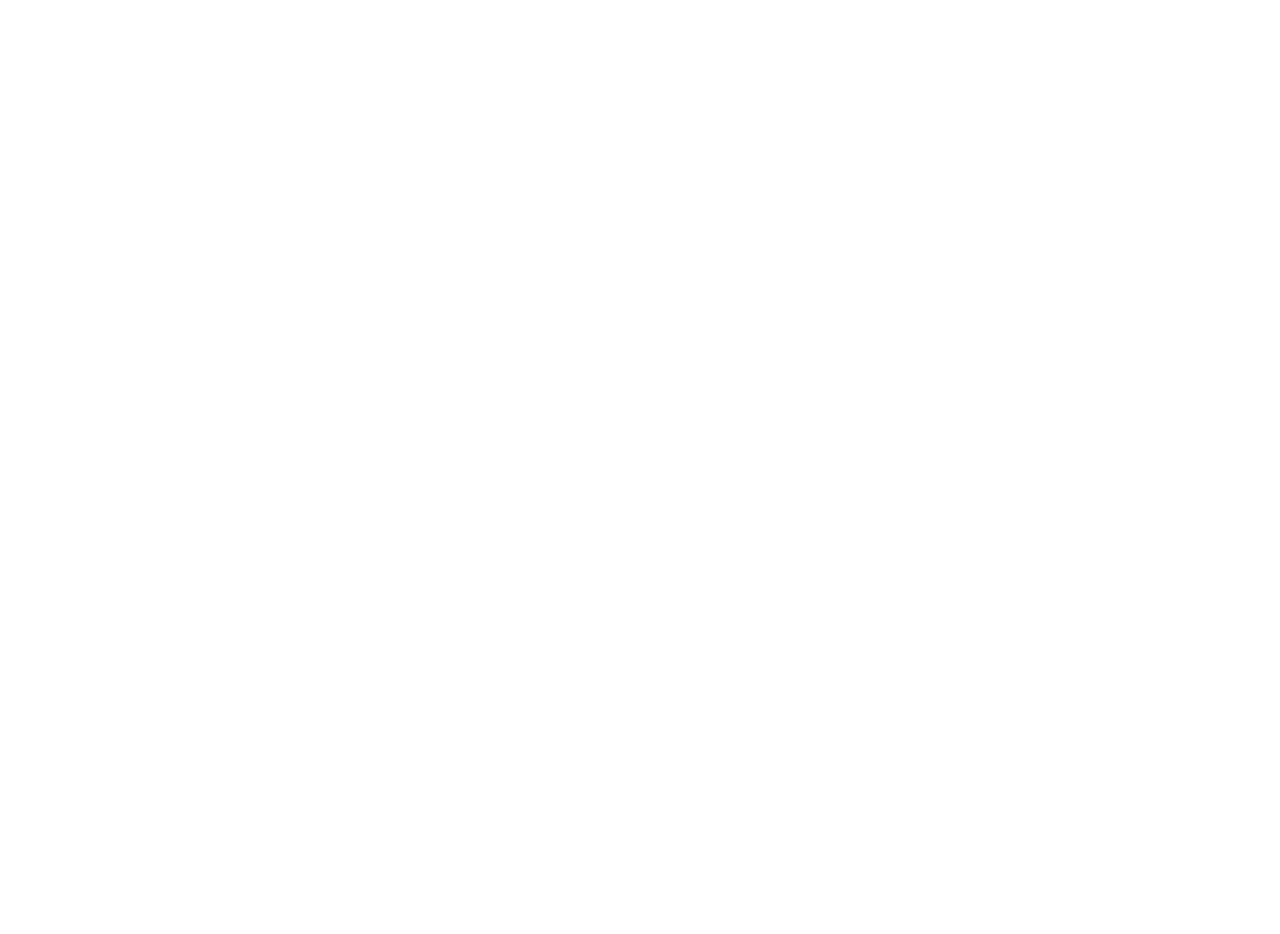
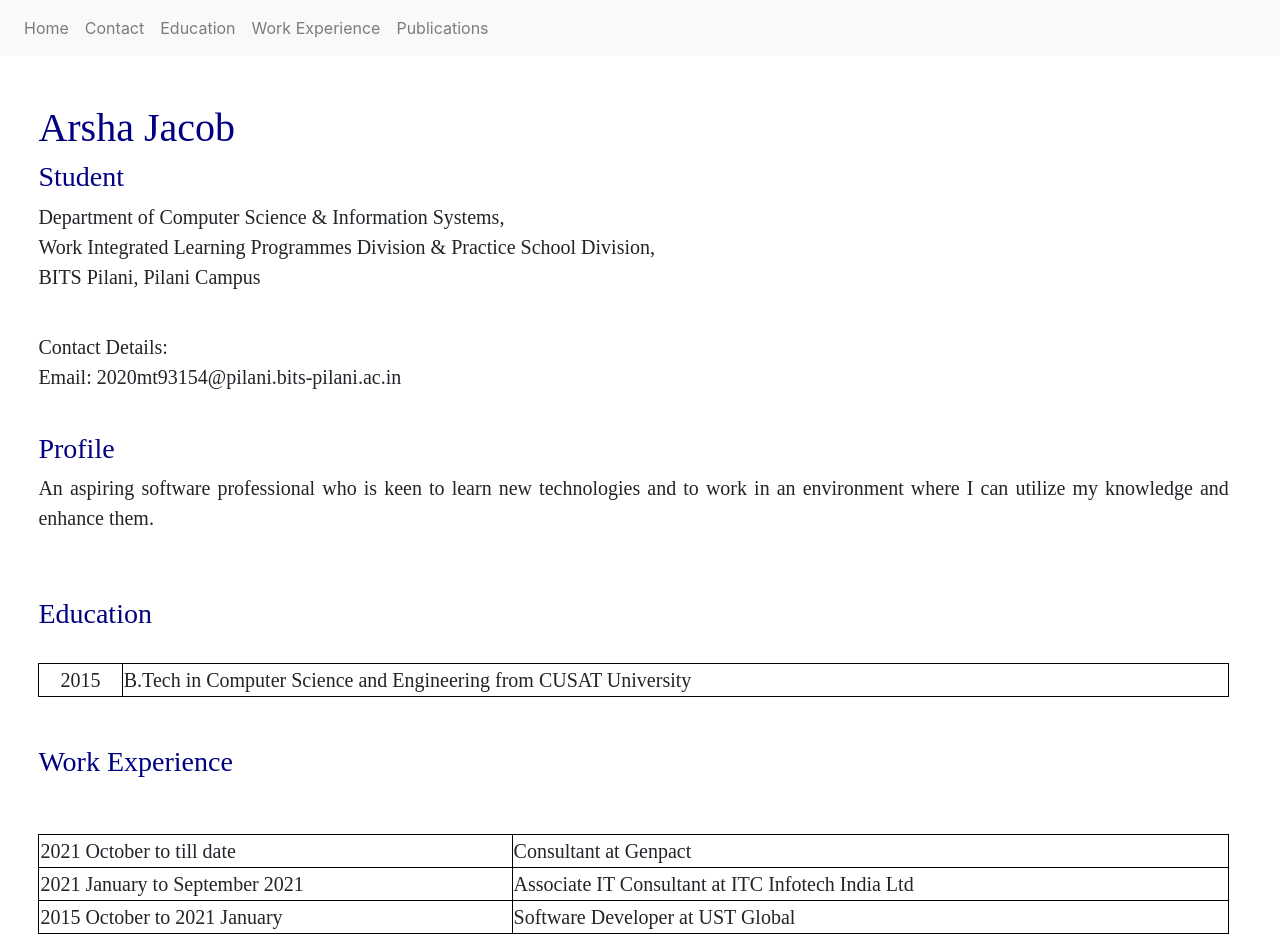
Before and after one commit to arshaabits/Assignment-3, a plain HTML site: page index.html in a window 1280 px wide. Before the commit the page ends 800 px from the top, so only its background shows below. Drawn offline with nearby package versions, Linux system fonts and the light colour scheme; a web font is replaced by a local one.

Commit message:
Add files via upload

```diff
--- /dev/null
+++ b/index.css
@@ -0,0 +1,81 @@
+html {
+    scroll-behavior: smooth;
+  }
+
+  h1 {
+    color:#000080;
+  }
+
+  h2 {
+    font-size: 30px;
+    font-family: 'Castoro', serif;
+  }
+
+  nav {
+    color: 	#CCCC00;
+  }
+  table, th, td {
+    border: 1px solid black;
+    font-size: 20px;
+    font-family: 'Castoro', serif;
+
+  }
+  h1, h3, h4, h5 {
+    font-family: 'Castoro', serif;
+      color:#000080;
+  }
+  .darkblue {
+      background-color: 	 #0000cd;
+      color: #FFFFFF;
+  }
+  .lightblue {
+    background-color: #000080;
+    color: #FFFFFF;
+  }
+  /* Add a black background color to the top navigation */
+  .topnav {
+    background-color: #333;
+    overflow: hidden;
+  }
+
+  /* Style the links inside the navigation bar */
+  .topnav a {
+    float:left;
+    color: #f2f2f2;
+    text-align: center;
+    padding: 14px 16px;
+    text-decoration: none;
+    font-size: 17px;
+  }
+
+  /* Change the color of links on hover */
+  .topnav a:hover {
+    background-color: #ddd;
+    color: black;
+  }
+
+  /* Add a color to the active/current link */
+  .topnav a.active {
+    background-color: #4CAF50;
+    color: white;
+  }
+
+  .align-right {
+    margin-left:3%;
+    margin-right:4%;
+    text-align: justify;
+  }
+  table {
+    padding: 3px;
+  }
+
+  p {
+    font-size: 20px;
+    font-family: 'Castoro', serif;
+  }
+  .smallBlack {
+    color: 	#000000
+    }
+  .smallRed {
+      color: 	#FF0000
+      }
--- a/index.html
+++ b/index.html
@@ -1,11 +1,125 @@
-<!DOCTYPE html>
-<html lang="en">
+    <!DOCTYPE html>
+<html lang="en" dir="ltr">
+
 <head>
-    <meta charset="UTF-8">
-    <meta name="viewport" content="width=device-width, initial-scale=1.0">
-    <title>My Profile</title>
+    <meta charset="utf-8">
+    <link rel="stylesheet" href="index.css">
+    <link rel="stylesheet" href="https://cdn.jsdelivr.net/npm/bootstrap@4.5.3/dist/css/bootstrap.min.css"
+        integrity="sha384-TX8t27EcRE3e/ihU7zmQxVncDAy5uIKz4rEkgIXeMed4M0jlfIDPvg6uqKI2xXr2" crossorigin="anonymous">
+    <script src="https://code.jquery.com/jquery-3.5.1.slim.min.js"
+        integrity="sha384-DfXdz2htPH0lsSSs5nCTpuj/zy4C+OGpamoFVy38MVBnE+IbbVYUew+OrCXaRkfj"
+        crossorigin="anonymous"></script>
+    <script src="https://cdn.jsdelivr.net/npm/popper.js@1.16.1/dist/umd/popper.min.js"
+        integrity="sha384-9/reFTGAW83EW2RDu2S0VKaIzap3H66lZH81PoYlFhbGU+6BZp6G7niu735Sk7lN"
+        crossorigin="anonymous"></script>
+    <script src="https://cdn.jsdelivr.net/npm/bootstrap@4.5.3/dist/js/bootstrap.min.js"
+        integrity="sha384-w1Q4orYjBQndcko6MimVbzY0tgp4pWB4lZ7lr30WKz0vr/aWKhXdBNmNb5D92v7s"
+        crossorigin="anonymous"></script>
+    <link rel="preconnect" href="https://fonts.gstatic.com">
+    <link href="https://fonts.googleapis.com/css2?family=Castoro&display=swap" rel="stylesheet">
+    <title>Arsha Jacob- Profile Page</title>
 </head>
+
 <body>
+    <nav class="navbar navbar-expand-lg navbar-light bg-light sticky-top">
+
+        <button class="navbar-toggler" type="button" data-toggle="collapse" data-target="#navbarNavDropdown"
+            aria-controls="navbarNavDropdown" aria-expanded="false" aria-label="Toggle navigation">
+            <span class="navbar-toggler-icon"></span>
+        </button>
+        <div class="collapse navbar-collapse" id="navbarNavDropdown">
+            <ul class="navbar-nav">
+                <li class="nav-item">
+                    <a class="nav-link" href="#">
+                        Home
+                    </a>
+                </li>
+                <li class="nav-item">
+                    <a class="nav-link" href="#contact">
+                        Contact
+                    </a>
+                </li>
+                <li class="nav-item">
+                    <a class="nav-link" href="#scroll">
+                        Education
+                    </a>
+                </li>
+                <li class="nav-item">
+                    <a class="nav-link" href="#work">
+                        Work Experience
+                    </a>
+                </li>
+                <li class="nav-item">
+                    <a class="nav-link" href="#Publications">
+                        Publications
+                    </a>
+                </li>
+        </div>
+        </ul>
+        </div>
+    </nav>
+    <div class="align-right">
+        <br><br>
+        <h1>Arsha Jacob</h1>
+        <h3>
+            Student
+        </h3>
+        <p>Department of Computer Science & Information Systems,
+            <br>
+            Work Integrated Learning Programmes Division & Practice School Division,
+            <br> BITS Pilani, Pilani Campus
+        </p>
+
+        <br id="contact">
+        <p>
+            Contact Details:
+            <br>
+            Email: 2020mt93154@pilani.bits-pilani.ac.in
+            <br>
+        </p>
+        <br>
+        <h3>
+            Profile
+        </h3>
+        <p>
+            An aspiring software professional who is keen to learn new technologies and to work in an environment where
+            I can utilize my knowledge and enhance them.
+        </p>
+        <br id="scroll"><br>
+        <h3> Education </h3>
+        <br>
+        <table style="width:100%">
+            <tr>
+                <td>
+                    <center>2015 </center>
+                </td>
+                <td>B.Tech in Computer Science and Engineering from CUSAT University</td>
+            </tr>
+        </table>
+        </h3>
+        <br id="work"><br>
+        <h3>Work Experience </h3>
+        <br><br>
+        <table style="width:100%">
+            <tr>
+                <td>2021 October to till date</td>
+                <td> Consultant at Genpact</td>
+            </tr>
+            <tr>
+                <td>2021 January to September 2021 </td>
+                <td> Associate IT Consultant at ITC Infotech India Ltd</td>
+            </tr>
+            <tr>
+                <td>2015 October to 2021 January</td>
+                <td>Software Developer at UST Global</td>
+            </tr>
+
+
+        </table>
+
+
+    </div>
 
 </body>
+
 </html>
```
